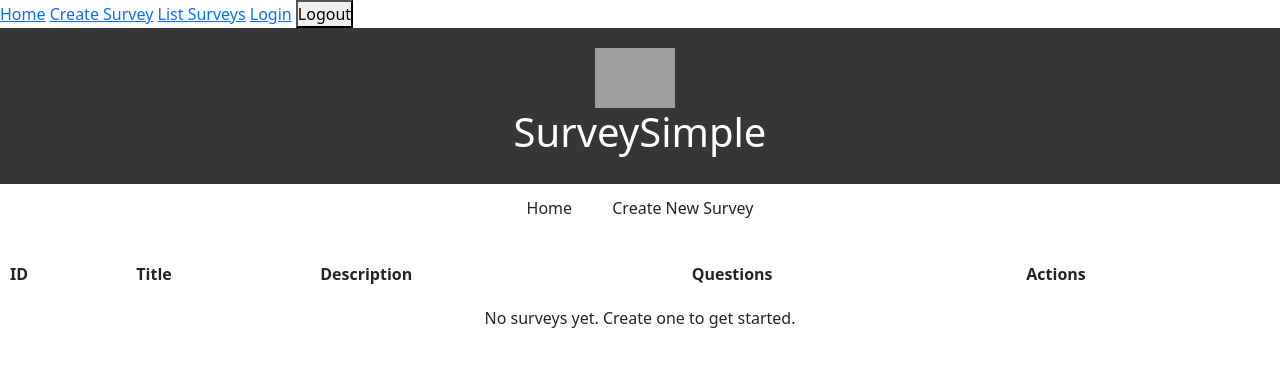
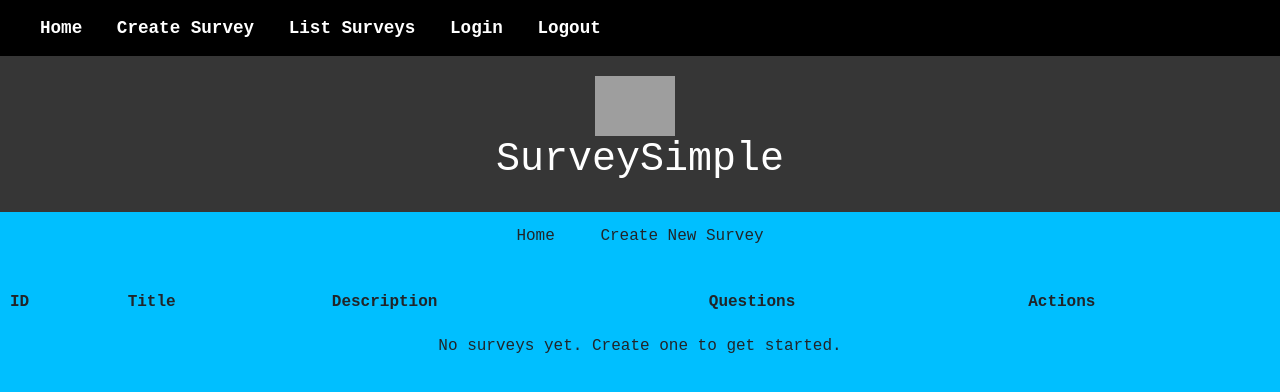
Before and after one commit to aykyzy/INFR3120-Fall25-Project, a website: page public/list.html in a window 1280 px wide. Drawn offline with nearby package versions, Linux system fonts and the light colour scheme; grey boxes are pictures that could not be loaded.

Commit message:
Final commit with nav links

```diff
--- a/public/list.html
+++ b/public/list.html
@@ -9,17 +9,24 @@
         <title>All Surveys | SurveySimple</title>
         <script src="app.js" defer></script>
     </head>
-    <body>
-        <!--navbar links-->
-        <a href="/index.html">Home</a>
-        <a href="/create.html">Create Survey</a>
-        <a href="/list.html">List Surveys</a>
-        <!---login link is hidden if the user is already logged in-->
-        <a href="/login" id="login-link">Login</a>
-        <!---logout button showed if the user is already logged in-->
-        <form id="logout-form" method="POST" action="/logout" style="display:none;display:inline;margin:0;padding:0;">
-        <button type="submit">Logout</button>
-        <header class="site">
+    <body class="login-page">
+    <nav class="Home-indexcontainer">
+
+        <a href="/index.html" class="header-link Home-index">Home</a>
+        <a href="/create.html" class="header-link Create-index">Create Survey</a>
+        <a href="/list.html" class="header-link List-index">List Surveys</a>
+
+        <a href="/login" id="login-link" class="header-link Login-index">Login</a>
+
+        <form id="logout-form" class="logout-form" method="POST" action="/logout"
+              style="display:none; display:inline; margin:0; padding:0;">
+            <button type="submit" class="header-link Logout-index" style="background:none;border:none;">
+                Logout
+            </button>
+        </form>
+
+    </nav>
+    <header class="site">
             <div>
                 <img src="images/logo.png" style="height:60px; margin-right:10px;">
                 <h1>SurveySimple</h1>
--- a/public/style.css
+++ b/public/style.css
@@ -151,3 +151,28 @@ th, td {
 .register a{
   color:red /*register*/
 }
+
+/* --- Shared styling for ALL header links --- */
+.header-link {
+  color: #fff;
+  text-decoration: none;
+  margin-left: 25px;
+  font-weight: bold;
+  display: inline-block;
+  transition: transform 0.5s, color 0.5s;
+  font-size: 1.1rem;
+}
+
+/* --- Hover effect for ALL links --- */
+.header-link:hover {
+  transform: scale(1.2);
+  color: #00bfff;
+}
+
+/* --- Header container background --- */
+.Home-indexcontainer {
+  align-items: center;
+  justify-content: space-between;
+  background-color: black; /* pure black header */
+  padding: 15px;
+}
```
Also changed, not shown: public/create.html (+17 -10 lines), public/index.html (+20 -9 lines), public/login.html (+3 -3 lines), public/register.html (+8 -7 lines).
